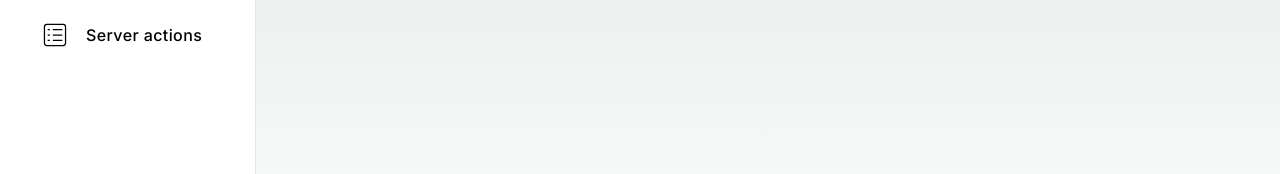
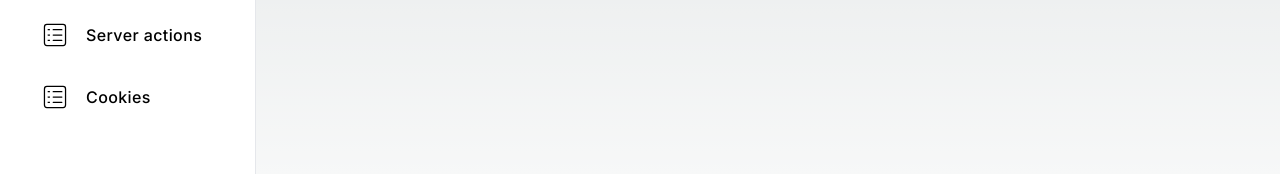
Before and after one commit to scrodrig/admin-todos, a Next.js app: page /dashboard in a window 1280 px wide. Shown: the part 488-662 px from the top of the page. Built offline with nearby package versions, Linux system fonts and the light colour scheme.

Commit message:
feat: Add "Cookies" menu item to Sidebar

```diff
--- a/src/components/sidebar/Sidebar.tsx
+++ b/src/components/sidebar/Sidebar.tsx
@@ -19,6 +19,11 @@ const menuItems = [
     path: "/dashboard/server-todos",
     icon: <CiViewList size={30} />,
     title: "Server actions",
+  },
+  {
+    path: "/dashboard/cookies",
+    icon: <CiViewList size={30} />,
+    title: "Cookies",
   },
 ];
 
```
